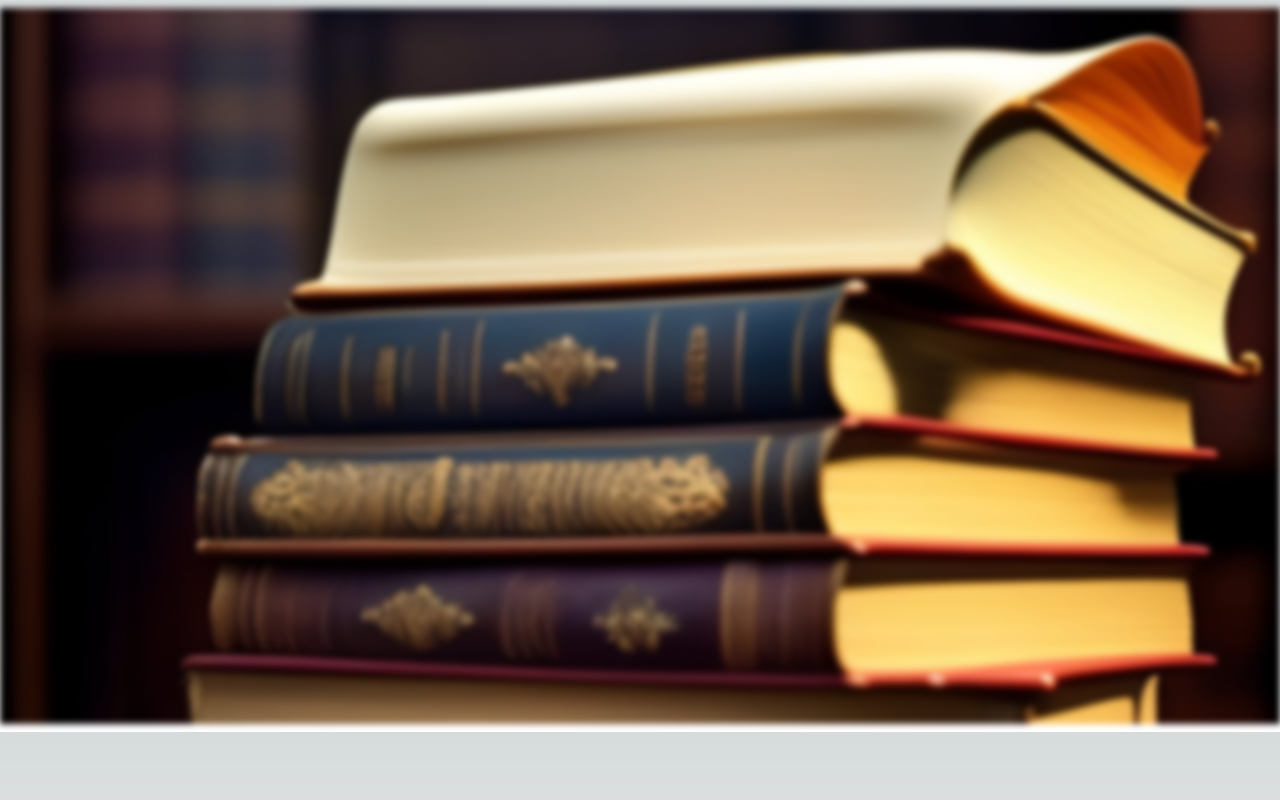
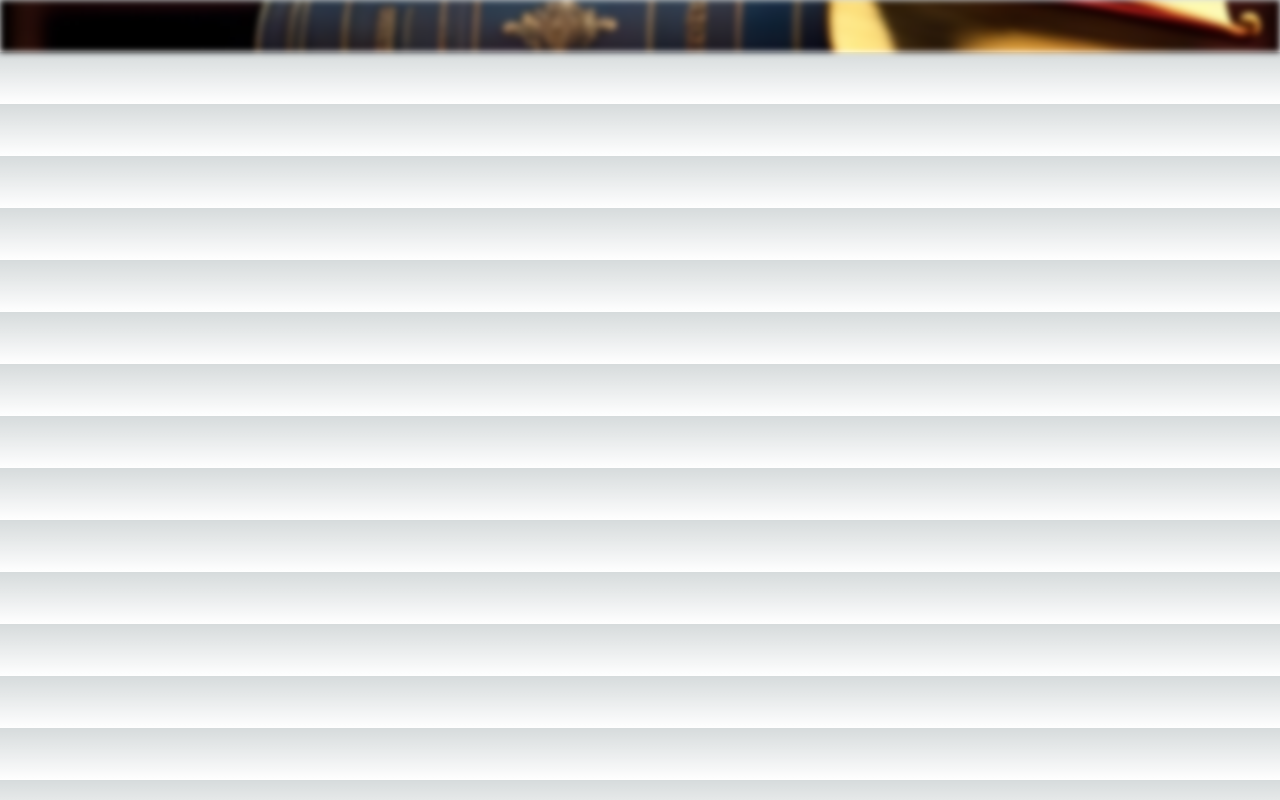
Before and after one commit to Mukul108/Almera, a Next.js app: page /About in a window 1280 px wide. Built offline with nearby package versions, Linux system fonts and the light colour scheme.

Commit message:
commiting all

```diff
--- a/src/app/About/page.tsx
+++ b/src/app/About/page.tsx
@@ -2,6 +2,8 @@ import React from 'react';
 import Image from "next/image";
 import Link from 'next/link';
 import backgroundImg from "../../../public/About/bg.jpg";
+import Footer from '../footer';
+import Header from '../header';
 
 
 const About = () => {
@@ -16,36 +18,9 @@ const About = () => {
             className="filter brightness-100"
            />
           </div>
-          <div className="bg-white bg-opacity-20 p-6 sm:p-24 flex flex-col sm:flex-row items-center justify-center rounded-2xl mt-8 container-margin">
-            <div className="mb-8 sm:mb-0 sm:mr-8 container-size">
+          <Header />
+        </div>
 
-            </div>
-            <div className="container-size">
-              <h1 className="text-center text-4xl sm:text-8xl font-Forum text-golden">
-                GOLDEN
-              </h1>
-              <h2 className="text-center text-4xl sm:text-8xl font-Forum text-golden">
-                JUBILEE
-              </h2>
-              <h3 className="text-center text-4xl sm:text-8xl font-Forum text-golden">
-                CELEBRATION
-              </h3>
-              <h4 className="text-center text-xl sm:text-2xl text-white font-balleza p-4 sm:p-8">
-                CELEBRATING 50 YEARS OF SUCCESS 1973-2023
-              </h4>
-              <div className="flex flex-col items-center">
-                <hr className="w-2/3 sm:w-full border border-golden my-4" />
-                <h6 className="text-center text-xl sm:text-3xl text-golden font-bold">
-                  MOTILAL NEHRU SCHOOL OF SPORTS
-                </h6>
-                <h6 className="text-center text-xl sm:text-3xl text-golden font-bold">
-                  RAI SONIPAT HARYANA - 131029
-                </h6>
-                <hr className="w-2/3 sm:w-full border border-golden my-4" />
-              </div>
-            </div>
-        </div>
-         </div>
     )
 }
 
--- a/src/app/Contact/page.tsx
+++ b/src/app/Contact/page.tsx
@@ -1,9 +1,27 @@
-const Contact = () => {
+import React from 'react';
+import Image from "next/image";
+import Link from 'next/link';
+import backgroundImg from "../../../public/Contact/contact.jpg";
+import Footer from '../footer';
+import Header from '../header';
+
+
+const About = () => {
     return (
-        <div>
-            Heloo
+        <div className="relative">
+         <div className="absolute top-0 left-0 w-full h-full z-0" style={{ filter: 'blur(3px)' }}>
+           <Image
+            src={backgroundImg}
+            alt="Background Image"
+            layout="fill"
+            objectFit="cover"
+            className="filter brightness-100"
+           />
+          </div>
+          <Header />
         </div>
+
     )
 }
 
-export default Contact;
+export default About;
```
Also changed, not shown: public/Contact/contact.jpg (added).
